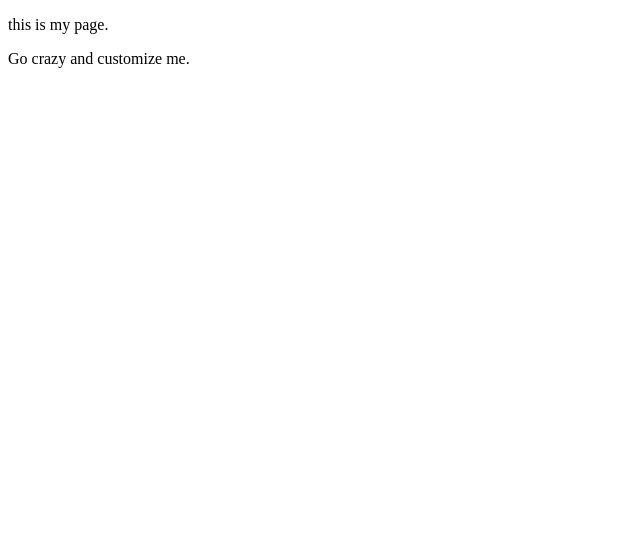
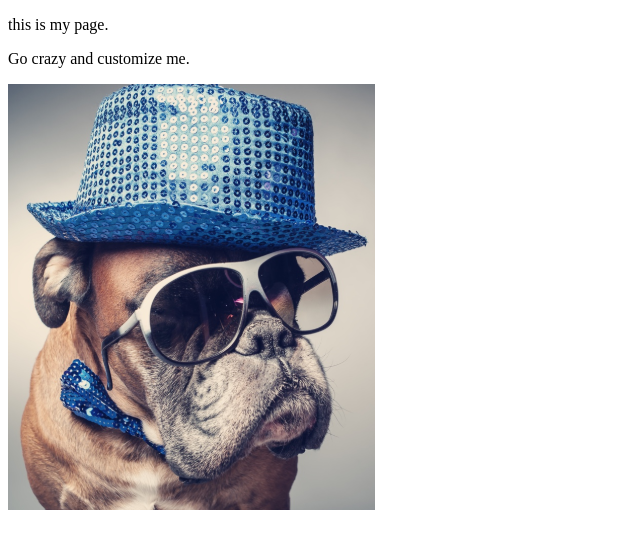
Before and after one commit to eloise1234/art101, a plain HTML site: page index.html in a window 1280 px wide. Shown: the whole page, without its empty margins (0-640 px from the left). Drawn offline with Linux system fonts and the light colour scheme.

Commit message:
bully image

```diff
--- a/index.html
+++ b/index.html
@@ -14,3 +14,4 @@
 
 </body>
 </html>
+	<img src="img/bully.png"/>
```
Also changed, not shown: img/bully.png (added), 6 other files.
